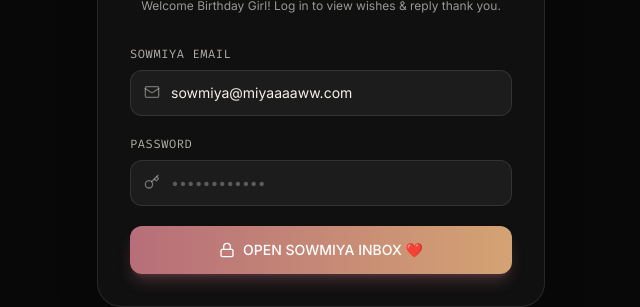
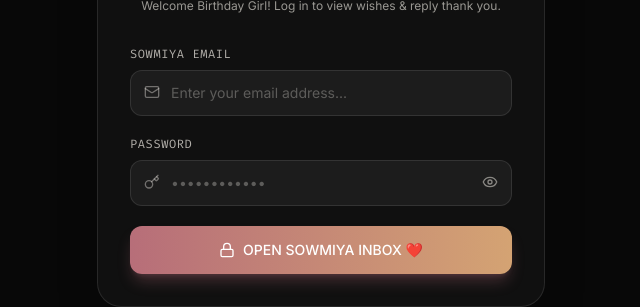
Before and after one commit to KiShOrE-2008/day, a React (Vite) app: page /admin/login in a window 1280 px wide. Shown: the part 357-664 px from the top of the page, without its empty margins (319-959 px from the left). Built offline with nearby package versions, Linux system fonts and the light colour scheme; no server answers; a web font is replaced by a local one.

Commit message:
fix: resolve auth logic, error UI handling, role switch state, and privacy masking

```diff
--- a/src/components/ReplyComposerModal.jsx
+++ b/src/components/ReplyComposerModal.jsx
@@ -12,6 +12,7 @@ export default function ReplyComposerModal({ wish, onClose, onSendReply }) {
   const [replyText, setReplyText] = useState('');
   const [sending, setSending] = useState(false);
   const [sentSuccess, setSentSuccess] = useState(false);
+  const [sendError, setSendError] = useState(null);
 
   useEffect(() => {
     if (wish?.thank_you_message) {
@@ -19,6 +20,8 @@ export default function ReplyComposerModal({ wish, onClose, onSendReply }) {
     } else {
       setReplyText(QUICK_REPLIES[0]);
     }
+    // Reset error when wish changes
+    setSendError(null);
   }, [wish]);
 
   if (!wish) return null;
@@ -28,6 +31,7 @@ export default function ReplyComposerModal({ wish, onClose, onSendReply }) {
     if (!replyText.trim()) return;
 
     setSending(true);
+    setSendError(null);
     try {
       await onSendReply(wish.id, replyText.trim());
       setSentSuccess(true);
@@ -36,7 +40,7 @@ export default function ReplyComposerModal({ wish, onClose, onSendReply }) {
         onClose();
       }, 1400);
     } catch (err) {
-      alert(err.message || 'Failed to send reply');
+      setSendError(err.message || 'Failed to send reply. Please try again.');
     } finally {
       setSending(false);
     }
@@ -86,6 +90,13 @@ export default function ReplyComposerModal({ wish, onClose, onSendReply }) {
           </div>
         ) : (
           <form onSubmit={handleSubmit} className="space-y-5">
+            {/* Inline Error Message */}
+            {sendError && (
+              <div className="p-3.5 rounded-xl bg-red-500/10 border border-red-500/30 text-red-300 text-xs flex items-start gap-2">
+                <span className="shrink-0 mt-0.5">⚠️</span>
+                <span>{sendError}</span>
+              </div>
+            )}
             {/* Original Wish Preview Box */}
             <div className="p-3.5 rounded-2xl bg-white/[0.03] border border-white/10 space-y-1.5">
               <div className="flex items-center gap-1.5 text-[11px] font-mono text-[#F5F1EA]/50">
--- a/src/pages/AdminDashboardPage.jsx
+++ b/src/pages/AdminDashboardPage.jsx
@@ -199,7 +199,9 @@ export default function AdminDashboardPage() {
               <span>Sowmiyaa Private Inbox</span>
             </span>
             <span className="text-xs text-[#F5F1EA]/40 font-mono hidden sm:inline">
-              {session?.user?.email}
+              {session?.user?.email
+                ? `${session.user.email.substring(0, 3)}•••`
+                : ''}
             </span>
           </div>
           <h1 className="text-2xl md:text-3xl font-serif mt-2 text-[#F5F1EA]">
--- a/src/pages/AdminLoginPage.jsx
+++ b/src/pages/AdminLoginPage.jsx
@@ -1,13 +1,14 @@
 import React, { useState, useEffect } from 'react';
 import { useNavigate, Link } from 'react-router-dom';
-import { Lock, Mail, Key, ShieldCheck, Heart, AlertCircle, ArrowLeft, Sparkles } from 'lucide-react';
+import { Lock, Mail, Key, ShieldCheck, Heart, AlertCircle, ArrowLeft, Sparkles, Eye, EyeOff } from 'lucide-react';
 import { signInAdmin, getAdminSession } from '../lib/wishesService';
 import { isSupabaseConfigured } from '../lib/supabase';
 
 export default function AdminLoginPage() {
   const [role, setRole] = useState('sowmiya'); // 'sowmiya' | 'admin'
-  const [email, setEmail] = useState('sowmiya@miyaaaaww.com');
+  const [email, setEmail] = useState('');
   const [password, setPassword] = useState('');
+  const [showPassword, setShowPassword] = useState(false);
   const [loading, setLoading] = useState(false);
   const [error, setError] = useState(null);
   const navigate = useNavigate();
@@ -24,11 +25,8 @@ export default function AdminLoginPage() {
   const handleRoleSwitch = (selectedRole) => {
     setRole(selectedRole);
     setError(null);
-    if (selectedRole === 'sowmiya') {
-      setEmail('sowmiya@miyaaaaww.com');
-    } else {
-      setEmail('admin@miyaaaaww.com');
-    }
+    setEmail('');
+    setPassword(''); // Also clear password when switching roles
   };
 
   const handleLogin = async (e) => {
@@ -152,7 +150,7 @@ export default function AdminLoginPage() {
                 <input
                   type="email"
                   required
-                  placeholder={role === 'sowmiya' ? 'sowmiya@miyaaaaww.com' : 'admin@example.com'}
+                  placeholder={role === 'sowmiya' ? 'Enter your email address...' : 'admin@example.com'}
                   value={email}
                   onChange={(e) => setEmail(e.target.value)}
                   className="w-full pl-10 pr-4 py-3 rounded-xl bg-white/5 border border-white/10 text-[#F5F1EA] placeholder:text-[#F5F1EA]/30 focus:outline-none focus:border-[#B76E79] text-sm"
@@ -167,13 +165,26 @@ export default function AdminLoginPage() {
               <div className="relative">
                 <Key className="w-4 h-4 absolute left-3.5 top-3.5 text-[#F5F1EA]/40" />
                 <input
-                  type="password"
+                  type={showPassword ? 'text' : 'password'}
                   required
                   placeholder="••••••••••••"
                   value={password}
                   onChange={(e) => setPassword(e.target.value)}
-                  className="w-full pl-10 pr-4 py-3 rounded-xl bg-white/5 border border-white/10 text-[#F5F1EA] placeholder:text-[#F5F1EA]/30 focus:outline-none focus:border-[#B76E79] text-sm"
+                  className="w-full pl-10 pr-10 py-3 rounded-xl bg-white/5 border border-white/10 text-[#F5F1EA] placeholder:text-[#F5F1EA]/30 focus:outline-none focus:border-[#B76E79] text-sm"
                 />
+                <button
+                  type="button"
+                  onClick={() => setShowPassword(!showPassword)}
+                  className="absolute right-3.5 top-3.5 text-[#F5F1EA]/40 hover:text-[#F5F1EA] transition-colors focus:outline-none"
+                  title={showPassword ? 'Hide password' : 'Show password'}
+                  aria-label={showPassword ? 'Hide password' : 'Show password'}
+                >
+                  {showPassword ? (
+                    <EyeOff className="w-4 h-4 text-[#B76E79]" />
+                  ) : (
+                    <Eye className="w-4 h-4 text-[#F5F1EA]/50" />
+                  )}
+                </button>
               </div>
             </div>
 
--- a/src/pages/WishesWallPage.jsx
+++ b/src/pages/WishesWallPage.jsx
@@ -8,6 +8,7 @@ import WishDetailModal from '../components/WishDetailModal';
 export default function WishesWallPage() {
   const [wishes, setWishes] = useState([]);
   const [loading, setLoading] = useState(true);
+  const [fetchError, setFetchError] = useState(null);
   const [activeFilter, setActiveFilter] = useState('ALL');
   const [selectedIndex, setSelectedIndex] = useState(null);
   const cardsRef = useRef([]);
@@ -15,7 +16,10 @@ export default function WishesWallPage() {
   useEffect(() => {
     fetchApprovedWishes()
       .then((data) => setWishes(data || []))
-      .catch((err) => console.error(err))
+      .catch((err) => {
+        console.error(err);
+        setFetchError('Could not load birthday wishes. Please refresh the page.');
+      })
       .finally(() => setLoading(false));
   }, []);
 
@@ -120,7 +124,11 @@ export default function WishesWallPage() {
 
       {/* Wishes Wall Grid */}
       <main className="relative z-10 max-w-6xl mx-auto">
-        {loading ? (
+        {fetchError ? (
+          <div className="py-20 text-center bg-red-950/40 border border-red-500/30 rounded-3xl p-8 max-w-md mx-auto">
+            <p className="text-red-300 text-sm font-mono">⚠️ {fetchError}</p>
+          </div>
+        ) : loading ? (
           <div className="py-20 text-center text-[#F5F1EA]/50 font-mono text-sm">
             Loading birthday wishes...
           </div>
```
Also changed, not shown: src/lib/resendService.js, src/lib/wishesService.js.
